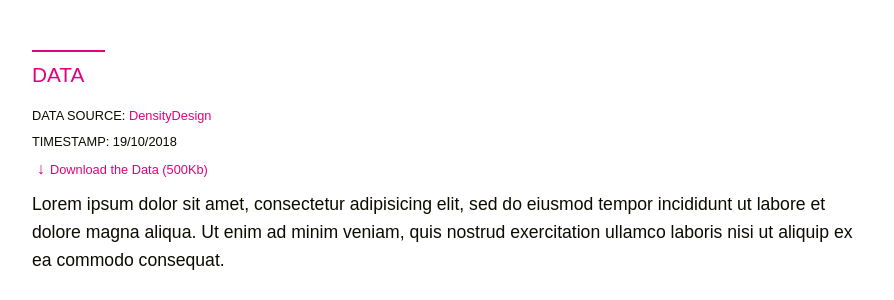
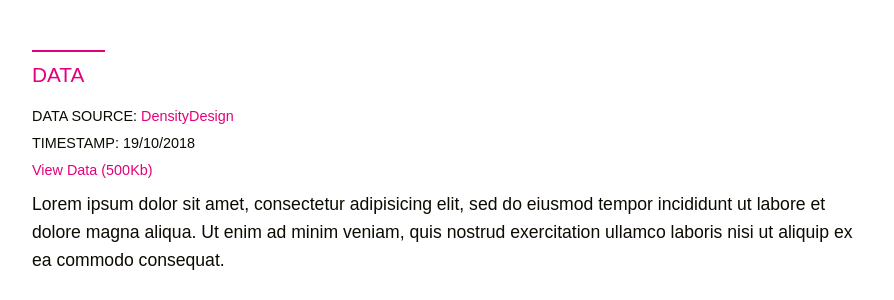
Before and after one commit to drivinward/dd-phase2-template, a Jekyll site: the page built from _questions/question01.md, in a window 1280 px wide. Shown: the part 3317-3617 px from the top of the page, without its empty margins (347-1241 px from the left). Built offline with Jekyll 4.4.1, drawn with Linux system fonts in a browser that asks for light colours; some web fonts are replaced.

Commit message:
fix Data section in research question

```diff
--- a/_questions/question01.md
+++ b/_questions/question01.md
@@ -21,6 +21,6 @@ Lorem ipsum dolor sit amet, consectetur adipisicing elit, sed do eiusmod tempor
 ### Data
 ##### Data Source: [DensityDesign](http://densitydesign.org/)
 ##### Timestamp: 19/10/2018
-##### [<span>&darr;</span> Download the Data (500Kb)](http://densitydesign.org/)
+##### [View Data (500Kb)](http://densitydesign.org/)
 Lorem ipsum dolor sit amet, consectetur adipisicing elit, sed do eiusmod tempor incididunt ut labore et dolore magna aliqua.
 Ut enim ad minim veniam, quis nostrud exercitation ullamco laboris nisi ut aliquip ex ea commodo consequat.
--- a/_sass/question.scss
+++ b/_sass/question.scss
@@ -264,7 +264,7 @@
 
 .question__content h5 {
     margin: 0 0 0.7rem;
-    font-size: 0.8rem;
+    font-size: 0.9rem;
     font-weight: 400;
     text-transform: uppercase;
 }
```
Also changed, not shown: _questions/question02.md (+1 -1 lines), 3 other files.
